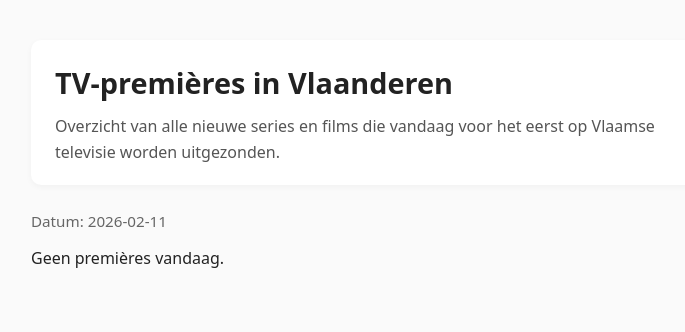
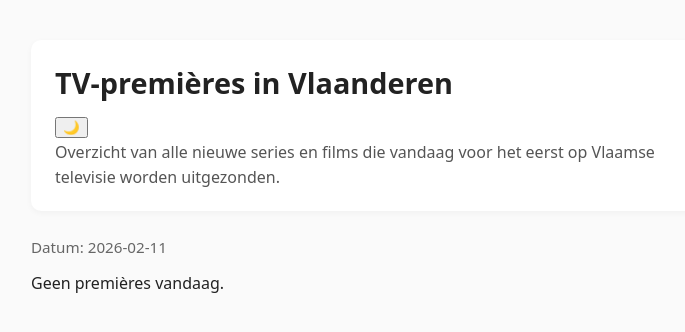
Before and after one commit to wbto1/tv-premieres, a plain HTML site: page index.html in a window 1280 px wide. Shown: the whole page, without its empty margins (259-944 px from the left). Drawn offline with Linux system fonts and the light colour scheme.

Commit message:
Update index.html

```diff
--- a/index.html
+++ b/index.html
@@ -8,7 +8,10 @@
 </head>
 <body>
   <header>
-    <h1>TV‑premières in Vlaanderen</h1>
+    <div class="header-top">
+      <h1>TV‑premières in Vlaanderen</h1>
+      <button id="theme-toggle">🌙</button>
+    </div>
     <p>Overzicht van alle nieuwe series en films die vandaag voor het eerst op Vlaamse televisie worden uitgezonden.</p>
   </header>
 
```
